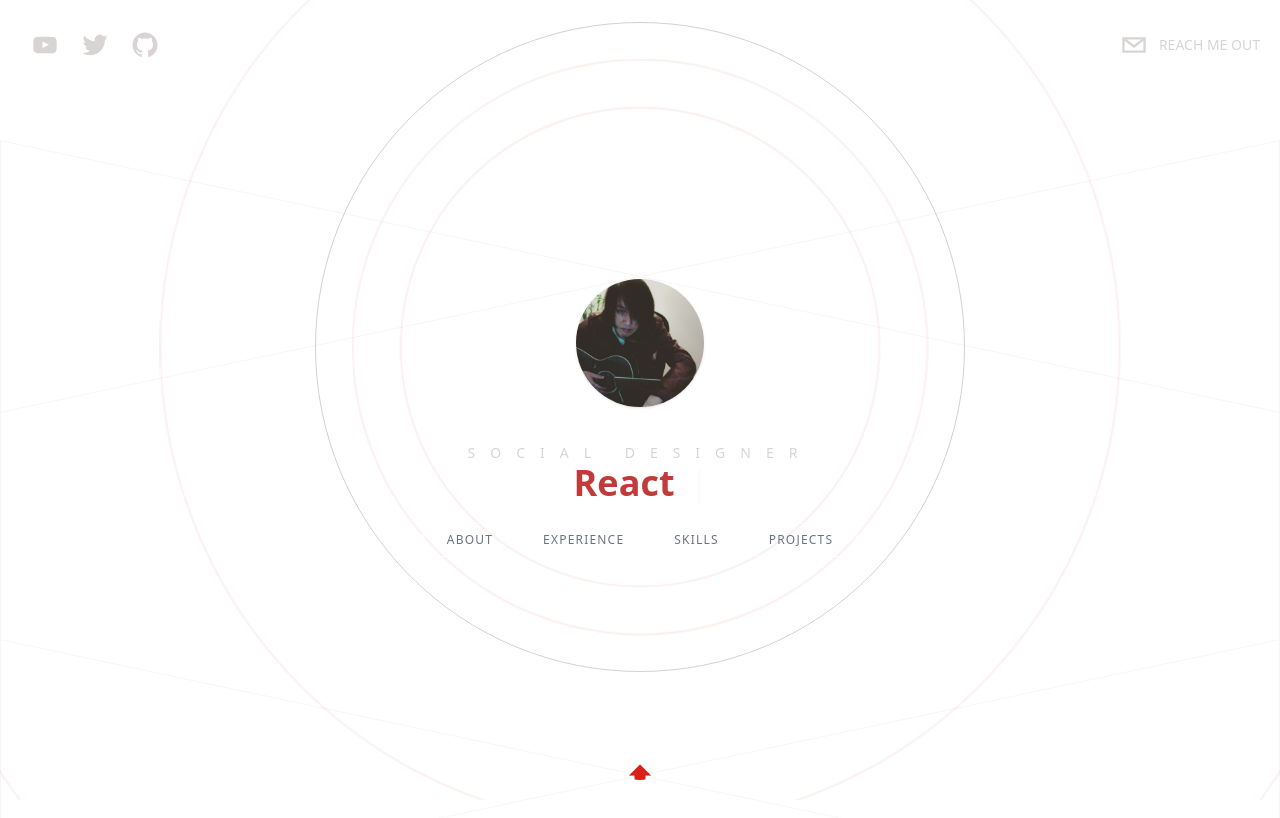
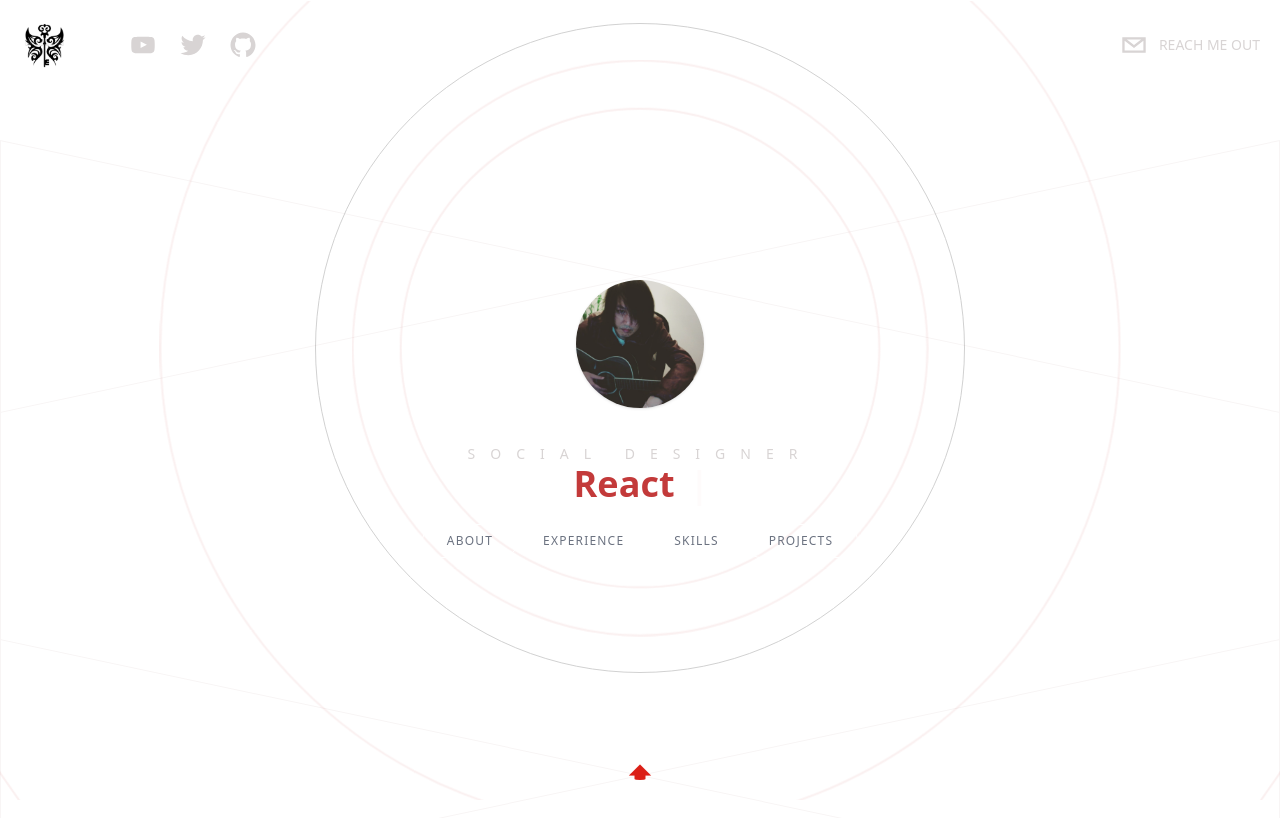
Before and after one commit to higherSelfTaka/portfolio, a Next.js app: page / in a window 1280 px wide. Shown: the top 818 px of the page. Built offline with nearby package versions, Linux system fonts and the light colour scheme.

Commit message:
logo add

```diff
--- a/components/Header.tsx
+++ b/components/Header.tsx
@@ -1,6 +1,8 @@
 import React from 'react'
 import {SocialIcon} from 'react-social-icons'
 import {motion} from 'framer-motion'
+import Image from 'next/image'
+import {logon} from '../assets'
 
 type Props = {}
 
@@ -22,6 +24,14 @@
         duration:1.5,
       }}
       className="flex flex-row items-center">
+
+              <Image
+                     className="rounded-full mr-12"
+                    src={logon}
+                    width={50}
+                    height={50}
+                    alt=""/>
+
         {/* Social icoms */}
         <SocialIcon
         url="https://youtube.com/@economic_abuses_Japan"
```
